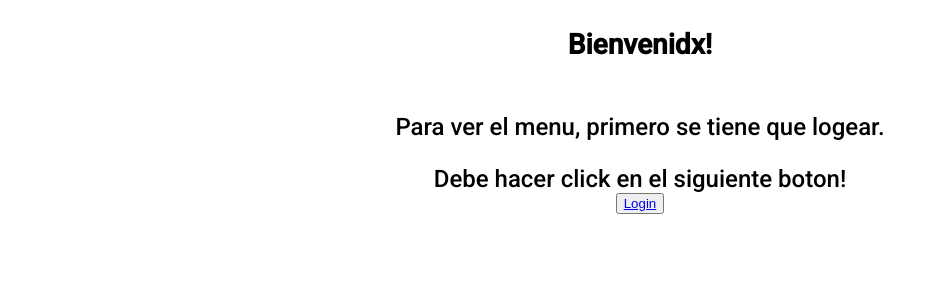
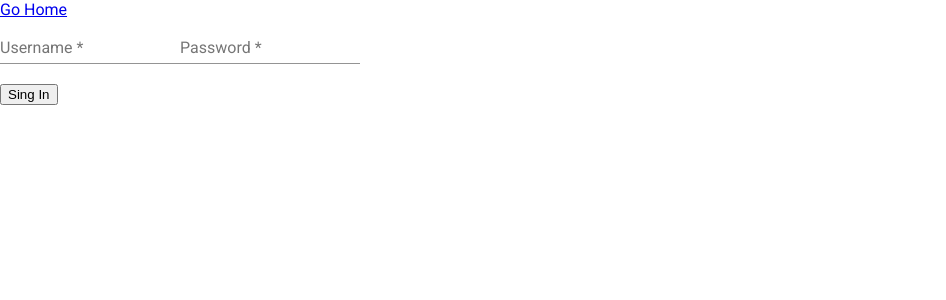
Before and after one commit to Vidotto982/app-alkemy, an Angular app: page /login in a window 1280 px wide. Shown: the top 300 px of the page, without its empty margins (0-946 px from the left). Built offline with nearby package versions, Linux system fonts and the light colour scheme.

Commit message:
add rout login

```diff
--- a/src/app/app.component.html
+++ b/src/app/app.component.html
@@ -1 +1,3 @@
-<app-home></app-home>
+<div>
+<router-outlet></router-outlet>
+</div>
--- a/src/app/home/home.component.html
+++ b/src/app/home/home.component.html
@@ -4,11 +4,13 @@
       <h3> Bienvenidx!</h3>
       <p> Para ver el menu, primero se tiene que logear. </p>
       <span>Debe hacer click en el siguiente boton!</span>
-      <button>
-      <a routerLink="/login" class="btn btn-primary">
-        Login
-      </a>
-      </button>
+      <nav>
+        <button>
+          <a routerLink="/login" class="btn btn-primary">
+            Login
+          </a>
+        </button>
+      </nav>
     </div>
   </div>
 </div>
--- a/src/app/login/login.component.html
+++ b/src/app/login/login.component.html
@@ -1,21 +1,16 @@
 <div class="formGroup">
+  <nav>
+    <a routerLink="/home">Go Home </a>
+  </nav>
   <form [formGroup]="createdForm" (ngSubmit)="logPerson()">
-    <ul class="col-md-6 offset-md-3">
-      <li class="form-group">
-        <label>First Name</label>
-        <input type="text" formControlName="name" class="form-control" />
-      </li>
-      <li class="form-group">
-        <label>Last Name</label>
-        <input type="text" formControlName="lastname" class="form-control" />
-      </li>
-      <li class="form-group">
-        <label>Country</label>
-        <input type="text" formControlName="country" class="form-control" />
-      </li>
-      <li>
-        <button class="btn btn-primary" type="button" (click)="logPerson()">Add New Person</button>
-      </li>
-    </ul>
+    <mat-form-field>
+      <mat-label>Username</mat-label>
+      <input matInput type="text" formControlName="username"/>
+    </mat-form-field>
+      <mat-form-field>
+        <mat-label>Password</mat-label>
+        <input matInput type="password" formControlName="pass"  />
+      </mat-form-field>
   </form>
+      <button class="btn btn-primary" type="button" (click)="logPerson()">Sing In</button>
 </div>
--- a/src/app/login/login.component.ts
+++ b/src/app/login/login.component.ts
@@ -14,9 +14,8 @@ export class LoginComponent implements OnInit {
 
   ngOnInit(): void {
     this.createdForm = this.formBuilder.group({
-      name: ['', [Validators.required]],
-      lastname: [ '', [Validators.required]],
-      country: [  '', [Validators.required]
+      username: ['', [Validators.required]],
+      pass: [ '', [Validators.required]
       ]
     })
   }
--- a/src/styles.css
+++ b/src/styles.css
@@ -2,3 +2,6 @@
 
 html, body { height: 100%; }
 body { margin: 0; font-family: Roboto, "Helvetica Neue", sans-serif; }
+
+html, body { height: 100%; }
+body { margin: 0; font-family: Roboto, "Helvetica Neue", sans-serif; }
```
Also changed, not shown: src/app/app.module.ts (+5 -3 lines), package.json (line endings or trailing spaces), 1 other file (tests, documents, lock files or other folders).
